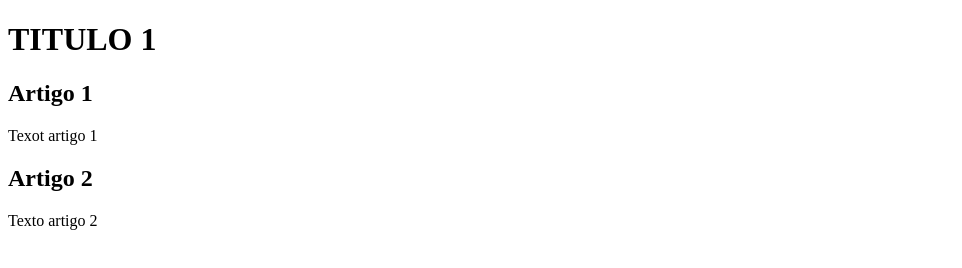
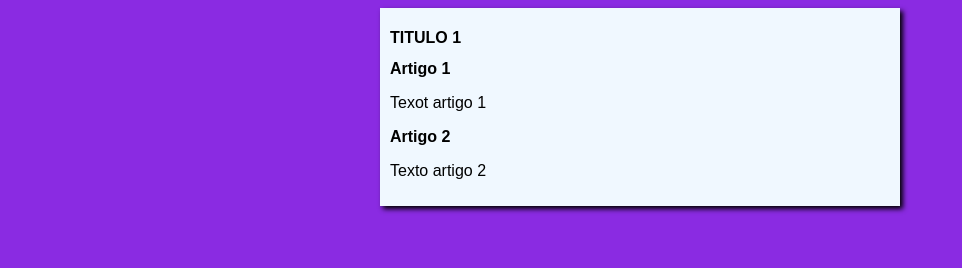
Before and after one commit to lucasbocarmo/Projeto-site, a plain HTML site: page index.html in a window 1280 px wide. Shown: the whole page, without its empty margins (0-962 px from the left). Drawn offline with Linux system fonts and the light colour scheme.

Commit message:
adicionei css

```diff
--- a/index.html
+++ b/index.html
@@ -4,6 +4,7 @@
     <meta charset="UTF-8">
     <meta name="viewport" content="width=device-width, initial-scale=1.0">
     <title>Titulo do site</title>
+    <link rel="stylesheet" href="stilos/styles.css">
 </head>
 <body>
     <main>
--- /dev/null
+++ b/stilos/styles.css
@@ -0,0 +1,16 @@
+*{
+    font-family: Arial, Helvetica, sans-serif;
+    font-size: 16px;
+}
+
+body{
+    background-color: blueviolet;
+}
+
+main{
+    background-color: aliceblue;
+    width: 500px;
+    margin: auto;
+    padding: 10px;
+    box-shadow: 3px 3px 5px black;
+}
```
